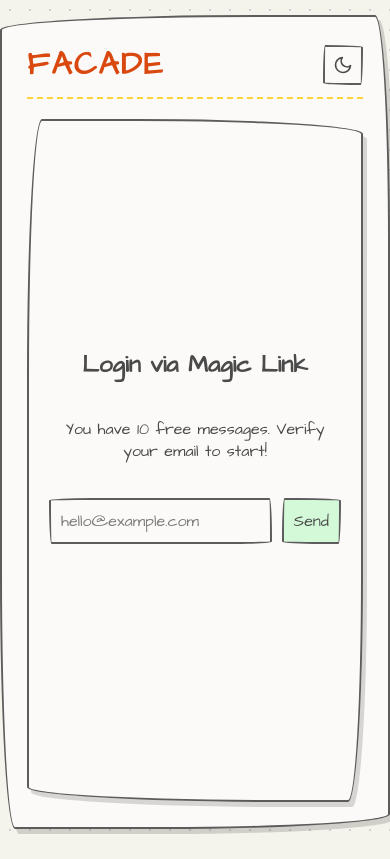
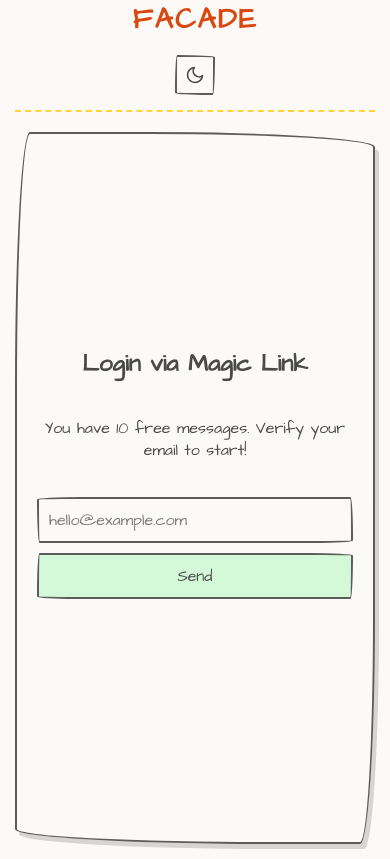
Before and after one commit to realSUDO/facade, a website: page public/index.html in a window 390 px wide. Drawn offline with nearby package versions, Linux system fonts and the light colour scheme; no server answers.

Commit message:
[RESPONSIVE] : compatible for mobile

```diff
--- a/public/style.css
+++ b/public/style.css
@@ -363,3 +363,63 @@ footer [data-tooltip]::after {
 footer [data-tooltip]:hover::after {
     transform: translateX(-50%) translateY(0);
 }
+
+/* --- Responsive Design --- */
+@media (max-width: 650px) {
+    .container {
+        width: 100%;
+        height: 100vh;
+        margin: 0;
+        padding: 15px;
+        border-radius: 0;
+        border: none;
+        max-width: none;
+    }
+
+    header {
+        flex-direction: column;
+        gap: 15px;
+        text-align: center;
+        padding-bottom: 15px;
+    }
+
+    header h1 {
+        margin: 0;
+        font-size: 1.8rem;
+    }
+
+    .persona-selector {
+        width: 100%;
+        justify-content: center;
+        flex-wrap: wrap;
+        gap: 8px;
+    }
+
+    #message-tracker {
+        margin-right: 0;
+        width: 100%;
+        justify-content: center;
+        margin-bottom: 5px;
+    }
+
+    .message {
+        max-width: 85%;
+        padding: 10px 15px;
+        font-size: 0.95rem;
+    }
+
+    .avatar {
+        width: 32px;
+        height: 32px;
+    }
+
+    #login-form {
+        flex-direction: column;
+        align-items: stretch;
+    }
+
+    #login-form input, #login-form button {
+        width: 100%;
+        box-sizing: border-box;
+    }
+}
```
